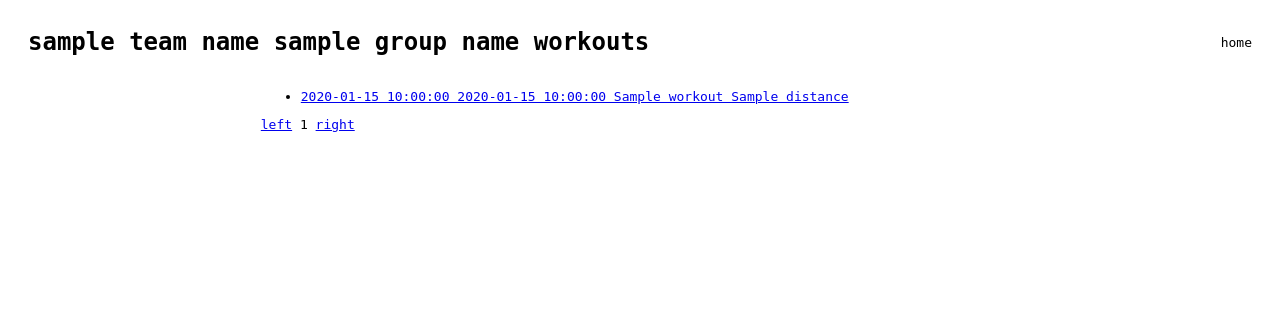
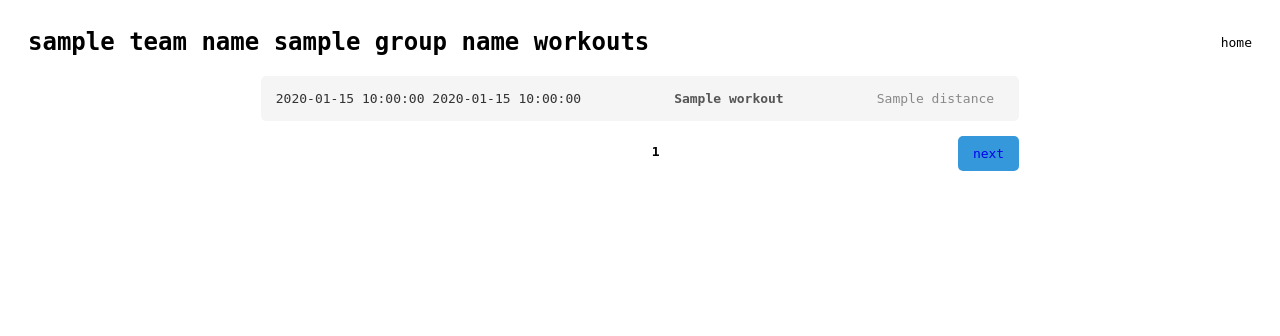
Before and after one commit to bwhybel/workout, a Flask app: template templates/workouts_view.html in a window 1280 px wide. Shown: the top 336 px of the page. Run offline with Flask 3, Linux system fonts and the light colour scheme; the template is opened without the code that fills it: most values are stand-ins (such as "Sample title", 1, 10 or a date in 2020).

Commit message:
fix format

```diff
--- a/templates/workout_writer.html
+++ b/templates/workout_writer.html
@@ -44,6 +44,10 @@ tbody tr:nth-child(even) {
 
 tbody tr:nth-child(odd) {
   background-color: #e5e5e5;
+}
+
+tbody tr:first-child {
+  font-weight: bold;
 }
 
 form {
--- a/templates/workouts_view.html
+++ b/templates/workouts_view.html
@@ -1,6 +1,77 @@
 {% extends 'base.html' %}
 
 {% block title %}{{ team_name.lower() }} {{ group_name.lower() }} workouts{% endblock %}
+
+{% block style %}
+.links-container {
+  display: flex;
+  flex-direction: column;
+  align-items: stretch;
+  width: 100%;
+  margin: 0 auto;
+}
+
+.nice-link {
+  display: flex;
+  text-decoration: none;
+  background-color: #f5f5f5;
+  padding: 15px;
+  margin-bottom: 10px;
+  border-radius: 5px;
+  align-items: center; /* Align items vertically */
+  justify-content: space-between; /* Distribute space between items */
+  text-align: left;
+}
+
+.nice-link .date {
+  color: #333;
+}
+
+.nice-link .value {
+  color: #888;
+  margin-right: 10px;
+}
+
+.nice-link .title {
+  color: #555;
+  font-weight: bold;
+}
+
+/* Hover effect */
+.nice-link:hover {
+  background-color: #2980b9; /* Change color on hover */
+}
+
+
+/* Previous styles remain unchanged */
+
+.sub-links {
+  display: flex;
+  justify-content: space-between;
+  align-items: center; /* Vertically align items */
+}
+
+.number {
+  font-weight: bold;
+  margin: 0 10px; /* Adjust spacing */
+}
+
+.sub-link {
+  text-decoration: none;
+  background-color: #3498db; /* Button background color */
+  padding: 10px 15px;
+  border-radius: 5px;
+  margin-top: 5px;
+}
+
+/* Hover effect */
+.sub-link:hover {
+  background-color: #2980b9; /* Change color on hover */
+}
+
+
+
+{% endblock %}
 
 {% block links %}
 <li><a href="{{ url_for('index') }}">home</a></li>
@@ -10,17 +81,19 @@
 {% endblock %}
 
 {% block content %}
-<ul>
+
+<div class="links-container">
   {% for workout in workouts %}
-  <li>
-    <a href="{{ url_for('write_workout_id', id=workout['id']) }}">
-      {{ workout['date'] }} {{ workout['time_of_day'] }} {{ workout['title'] }} {{ workout['distance'] }}
-    </a>
-  </li>
+  <a href="{{ url_for('write_workout_id', id=workout['id']) }}" class="nice-link">
+    <span class="date">{{ workout['date'] }} {{ workout['time_of_day'] }}</span>
+    <span class="title">{{ workout['title'] }}</span>
+    <span class="value">{{ workout['distance'] }}</span>
+  </a>
   {% endfor %}
-</ul>
-
-<a href="{{ url_for('workouts', group_id=group_id, page=page-1) }}">left</a>
-<span>{{ page }}</span>
-<a href="{{ url_for('workouts', group_id=group_id, page=page+1) }}">right</a>
+</div>
+<div class="sub-links">
+  <a href="{{ url_for('workouts', group_id=group_id, page=page-1) }}" class="sub-link" {% if page == 1 %}style="visibility: hidden"{% endif %}>previous</a>
+  <span class="number">{{ page }}</span>
+  <a href="{{ url_for('workouts', group_id=group_id, page=page+1) }}" class="sub-link">next</a>
+</div>
 {% endblock %}
```
